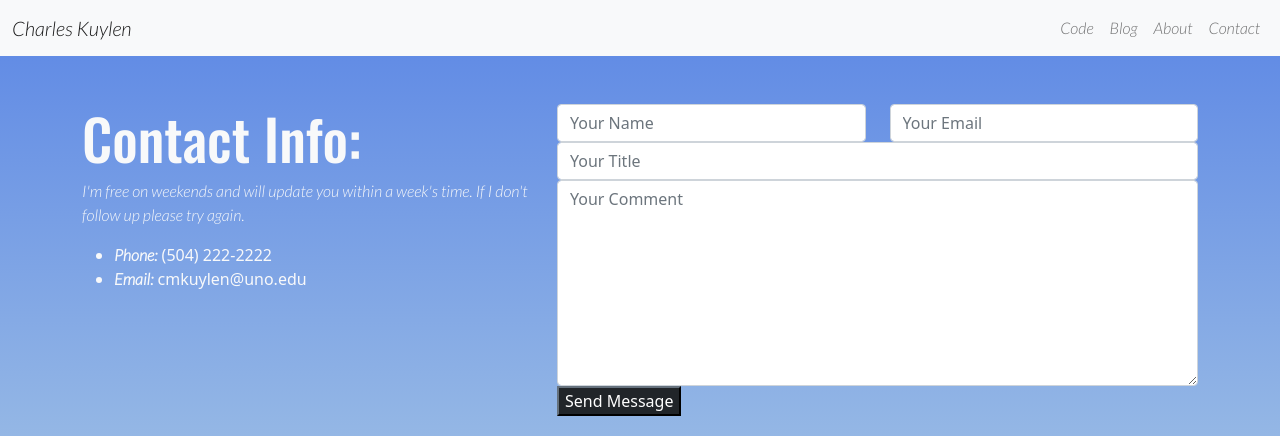
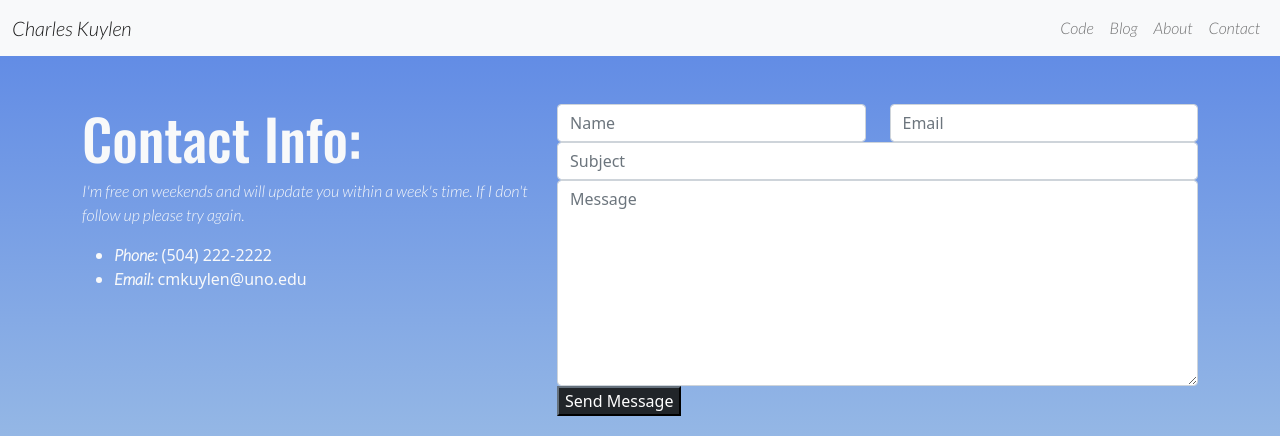
Before and after one commit to Destiny-Hiro/Destiny-Hiro.github.io, a plain HTML site: page contact.html in a window 1280 px wide. Shown: the top 436 px of the page. Drawn offline with nearby package versions, Linux system fonts and the light colour scheme.

Commit message:
Update contact.html
asad

```diff
--- a/contact.html
+++ b/contact.html
@@ -65,14 +65,14 @@
                         <form>
                             <div class="row vertical-gap">
                                 <div class="col-md-6">
-                                    <input type="text" class="form-control required" name="name" placeholder="Your Name">
+                                    <input type="text" class="form-control required" name="name" placeholder="Name">
                                 </div>
                                 <div class="col-md-6">
-                                    <input type="email" class="form-control required" name="email" placeholder="Your Email">
+                                    <input type="email" class="form-control required" name="email" placeholder="Email">
                                 </div>
                             </div>
-                            <input type="text" class="form-control required" name="title" placeholder="Your Title">
-                            <textarea class="form-control required" name="message" rows="8" placeholder="Your Comment" aria-required="true"></textarea>
+                            <input type="text" class="form-control required" name="title" placeholder="Subject">
+                            <textarea class="form-control required" name="message" rows="8" placeholder="Message" aria-required="true"></textarea>
                             <button class="btn-dark">Send Message</button>
                         </form>
                         <!-- END: Form -->
```
